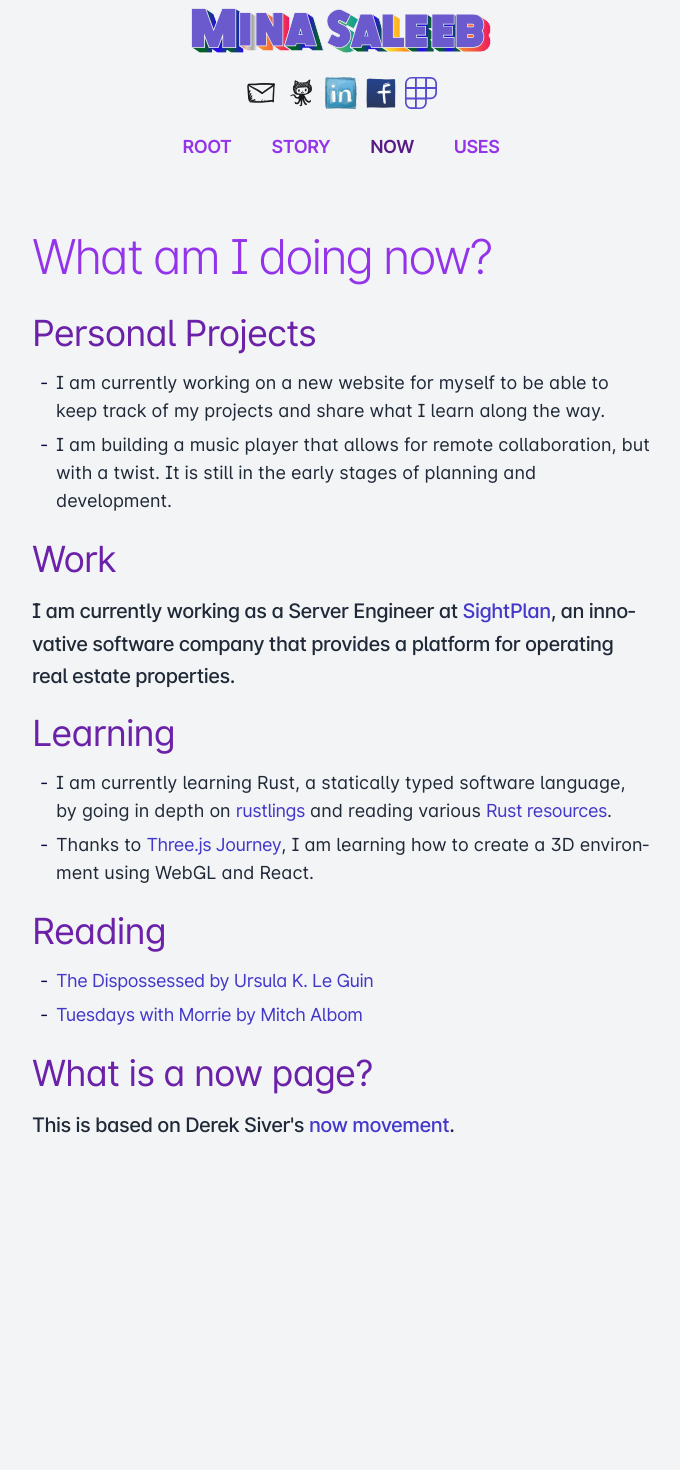
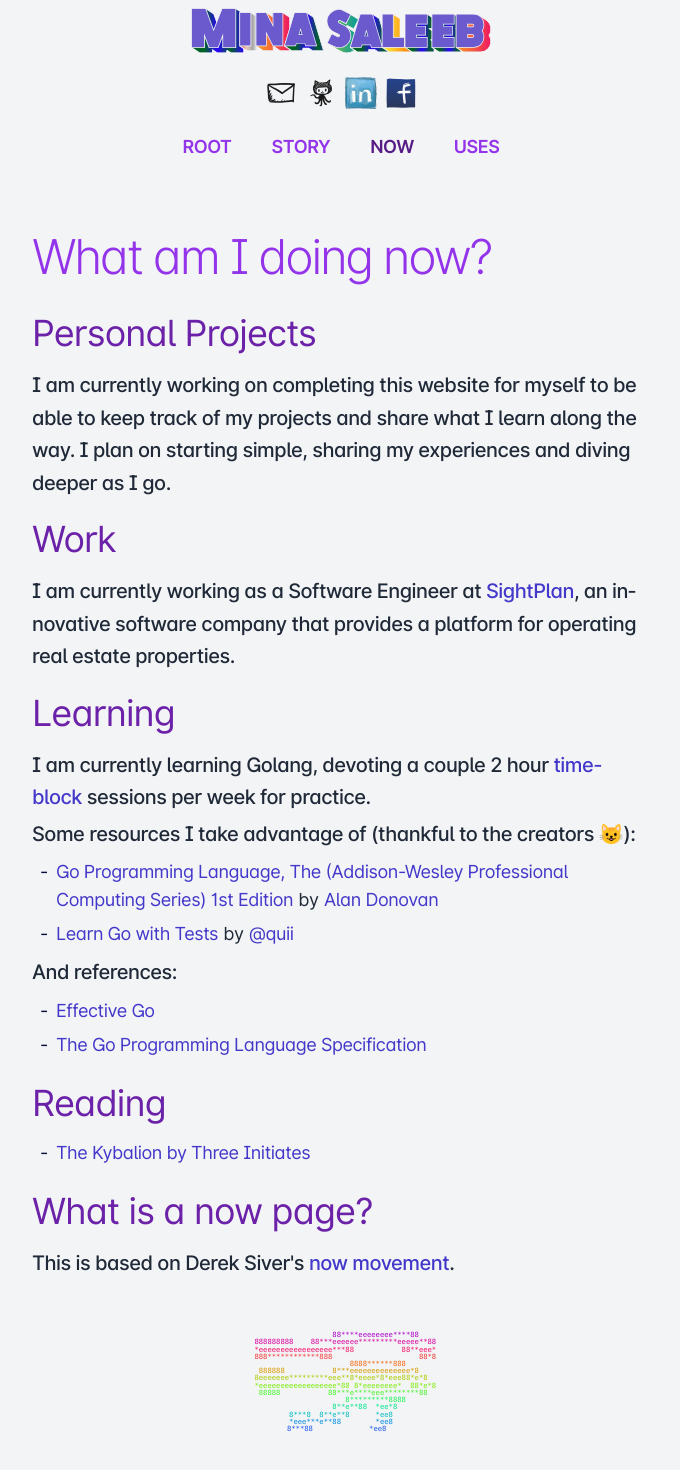
Before and after one commit to saleebm/copt-dev, a Next.js app: page /now in a window 1280 px wide. Shown: the part 24-1494 px from the top of the page, without its empty margins (299-979 px from the left). Before the commit the page ends 1201 px from the top, so only its background shows below. Built offline with nearby package versions, Linux system fonts and the light colour scheme.

Commit message:
feat: various maintenance tasks

```diff
--- a/components/Kitty/index.tsx
+++ b/components/Kitty/index.tsx
@@ -8,6 +8,7 @@ interface KittyProps {
 }
 
 export function KittyComponent({ meowData }: KittyProps) {
+  // fuck why did I over engineer a kitty component!?
   const [cat, setCat] = useState<CatData | null>(() =>
     // server side meow
     typeof meowData === 'object' ? meowData : null
@@ -50,12 +51,13 @@ export function KittyComponent({ meowData }: KittyProps) {
         <Image
           src={cat?.url ?? backupKitty}
           blurDataURL={backupKitty?.blurDataURL}
+          unoptimized
+          width={420}
           height={420}
-          width={420}
-          layout={'responsive'}
-          objectFit={'cover'}
-          unoptimized
           alt={'kitty'}
+          style={{
+            objectFit: 'contain'
+          }}
         />
       </div>
     ),
--- a/components/SocialLinks/index.tsx
+++ b/components/SocialLinks/index.tsx
@@ -5,19 +5,10 @@ import { useTheme } from 'next-themes'
 
 import { floatInOut } from 'utilities/animations/variants'
 import { transitionChildren } from 'utilities/animations/transitions'
-import {
-  facebookProfile,
-  githubProfile,
-  // instagramProfile,
-  linkedinProfile,
-  polyworkProfile
-  // twitterProfile
-} from 'config/social-profiles'
+import { facebookProfile, githubProfile, linkedinProfile } from 'config/social-profiles'
 import emailIcon from 'public/static/images/brands/email.png'
 import emailIconDark from 'public/static/images/brands/email-dark.png'
 import linkedinIcon from 'public/static/images/brands/linkedin.png'
-// import twitterIcon from 'public/static/images/brands/twitter.png'
-// import instagramIcon from 'public/static/images/brands/instagram.png'
 import githubIcon from 'public/static/images/brands/github.png'
 import githubIconDark from 'public/static/images/brands/github-dark.png'
 import facebookIcon from 'public/static/images/brands/facebook.png'
@@ -61,23 +52,6 @@ const SocialLinks = () => {
       <SocialLinkWrapper name='Facebook' href={facebookProfile}>
         <Image src={facebookIcon} alt='facebook' />
       </SocialLinkWrapper>
-      {/* <SocialLinkWrapper name='Instagram' href={instagramProfile}>
-        <Image src={instagramIcon} alt='instagram' />
-      </SocialLinkWrapper>
-      <SocialLinkWrapper name='Twitter' href={twitterProfile}>
-        <Image src={twitterIcon} alt='twitter' />
-      </SocialLinkWrapper> */}
-      <SocialLinkWrapper name='Polywork' href={polyworkProfile}>
-        <svg
-          className='fill-current'
-          role='img'
-          viewBox='0 0 24 24'
-          xmlns='http://www.w3.org/2000/svg'
-        >
-          <title>Polywork</title>
-          <path d='M19.125 0H4.875A4.865 4.865 0 0 0 0 4.875v14.25C0 21.825 2.175 24 4.875 24h6.6c2.7 0 4.875-2.175 4.875-4.875V16.65h2.775c2.7 0 4.875-2.175 4.875-4.875v-6.9C24 2.175 21.825 0 19.125 0zM16.5 1.275h2.625a3.6 3.6 0 0 1 3.6 3.6v2.7H16.5v-6.3zM15.075 9v6.45H8.85V9h6.225zM8.85 1.2h6.225v6.375H8.85V1.2zM1.275 4.8a3.6 3.6 0 0 1 3.6-3.6H7.5v6.375H1.275V4.8zM7.5 9v6.45H1.2V9h6.3zm0 13.725H4.8a3.6 3.6 0 0 1-3.6-3.6V16.8h6.3v5.925zm7.575-3.525a3.6 3.6 0 0 1-3.6 3.6H8.85v-5.925h6.225V19.2zm7.65-7.35a3.6 3.6 0 0 1-3.6 3.6H16.5V9h6.225v2.85z' />
-        </svg>
-      </SocialLinkWrapper>
     </motion.div>
   )
 }
--- a/lib/cats/index.ts
+++ b/lib/cats/index.ts
@@ -5,12 +5,11 @@ export async function fetchKitty() {
   if (!process.env.CAT_API_KEY) {
     throw new Error('CAT_API_KEY is not set')
   }
-  let catData = await fetch(
+  const catData = await fetch(
     `https://api.thecatapi.com/v1/images/search?size=full&api_key=${process.env.CAT_API_KEY}`,
     {
       mode: 'cors'
     }
-  )
-  catData = await catData.json()
+  ).then(d => d.json());
   return Array.isArray(catData) ? (catData[0] as CatData) : null
 }
--- a/pages/api/v1/apple/notifications.ts
+++ b/pages/api/v1/apple/notifications.ts
@@ -1,6 +1,7 @@
 import { NextApiRequest, NextApiResponse } from 'next'
 
 export default function AppleNotificationHandler(req: NextApiRequest, _: NextApiResponse, res: NextApiResponse) {
-  console.error(req?.body)
+  console.error('Apple notification handler: ', req?.body)
+  // used for Apple's server to send webhooks
   return res.status(200)
 }
--- a/pages/now.tsx
+++ b/pages/now.tsx
@@ -4,6 +4,7 @@ import { transitionChildren } from 'utilities/animations/transitions'
 import { floatLeft } from 'utilities/animations/variants'
 
 import { Head } from 'components/Head'
+import { Eye } from '../components/Ascii/eye'
 
 export default function NowPage() {
   // make sure to put last updated date visible on this page
@@ -18,21 +19,16 @@ export default function NowPage() {
             </motion.h1>
             <motion.div variants={floatLeft} transition={transitionChildren}>
               <h2>Personal Projects</h2>
-              <ul>
-                <li>
-                  I am currently working on a new website for myself to be able to keep track of my
-                  projects and share what I learn along the way.
-                </li>
-                <li>
-                  I am building a music player that allows for remote collaboration, but with a
-                  twist. It is still in the early stages of planning and development.
-                </li>
-              </ul>
+              <p className='lead'>
+                I am currently working on completing this website for myself to be able to keep
+                track of my projects and share what I learn along the way. I plan on starting
+                simple, sharing my experiences and diving deeper as I go.
+              </p>
             </motion.div>
             <motion.div variants={floatLeft} transition={transitionChildren}>
               <h2>Work</h2>
               <p className='lead'>
-                I am currently working as a Server Engineer at{' '}
+                I am currently working as a Software Engineer at{' '}
                 <a href='https://www.sightplan.com/' target='_blank' rel='noopener noreferrer'>
                   SightPlan
                 </a>
@@ -42,29 +38,64 @@ export default function NowPage() {
             </motion.div>
             <motion.div variants={floatLeft} transition={transitionChildren}>
               <h2>Learning</h2>
+              <p className='lead'>
+                I am currently learning Golang, devoting a couple 2 hour{' '}
+                <a
+                  href={'https://www.timeblockplanner.com/'}
+                  target='_blank'
+                  rel='noopener noreferrer'
+                >
+                  time-block
+                </a>{' '}
+                sessions per week for practice.
+              </p>
+              <p className={'lead'}>
+                Some resources I take advantage of (thankful to the creators 😺):
+              </p>
               <ul>
                 <li>
-                  I am currently learning Rust, a statically typed software language, by going in
-                  depth on{' '}
-                  <a target='_blank' href='https://github.com/rust-lang/rustlings' rel='noreferrer'>
-                    rustlings
+                  <a
+                    href='https://www.amazon.com/Programming-Language-Addison-Wesley-Professional-Computing/dp/0134190440/'
+                    target='_blank'
+                    rel='noopener noreferrer'
+                  >
+                    Go Programming Language, The (Addison-Wesley Professional Computing Series) 1st
+                    Edition
                   </a>{' '}
-                  and reading various{' '}
-                  <a
-                    target='_blank'
-                    href='https://lborb.github.io/book/title-page.html'
-                    rel='noreferrer'
-                  >
-                    Rust resources
+                  by{' '}
+                  <a href='https://github.com/adonovan' target='_blank' rel='noopener noreferrer'>
+                    Alan Donovan
                   </a>
-                  .
                 </li>
                 <li>
-                  Thanks to{' '}
-                  <a target='_blank' href='https://threejs-journey.com' rel='noreferrer'>
-                    Three.js Journey
+                  <a
+                    href='https://quii.gitbook.io/learn-go-with-tests'
+                    target='_blank'
+                    rel='noopener noreferrer'
+                  >
+                    Learn Go with Tests
+                  </a>{' '}
+                  by{' '}
+                  <a href='https://twitter.com/quii' target='_blank' rel='noopener noreferrer'>
+                    @quii
                   </a>
-                  , I am learning how to create a 3D environment using WebGL and React.
+                </li>
+              </ul>
+              <p className={'lead'}>And references:</p>
+              <ul>
+                <li>
+                  <a
+                    href='https://go.dev/doc/effective_go'
+                    target='_blank'
+                    rel='noopener noreferrer'
+                  >
+                    Effective Go
+                  </a>
+                </li>
+                <li>
+                  <a href='https://go.dev/ref/spec' target='_blank' rel='noopener noreferrer'>
+                    The Go Programming Language Specification
+                  </a>
                 </li>
               </ul>
             </motion.div>
@@ -72,23 +103,8 @@ export default function NowPage() {
               <h2>Reading</h2>
               <ul>
                 <li>
-                  <a
-                    title='See this book on goodreads'
-                    href='https://www.goodreads.com/book/show/13651.The_Dispossessed'
-                    rel='noopener noreferrer'
-                    target='_blank'
-                  >
-                    The Dispossessed by Ursula K. Le Guin
-                  </a>
-                </li>
-                <li>
-                  <a
-                    title='See this book on goodreads'
-                    href='https://www.goodreads.com/book/show/6900.Tuesdays_with_Morrie'
-                    rel='noopener noreferrer'
-                    target='_blank'
-                  >
-                    Tuesdays with Morrie by Mitch Albom
+                  <a href='https://www.sacred-texts.com/eso/kyb/index.htm' target='_blank' rel='noopener noreferrer'>
+                    The Kybalion by Three Initiates
                   </a>
                 </li>
               </ul>
@@ -104,6 +120,13 @@ export default function NowPage() {
               </motion.p>
             </motion.div>
           </article>
+          <motion.div
+            transition={transitionChildren}
+            variants={floatLeft}
+            className='relative block py-4 w-full'
+          >
+            <Eye />
+          </motion.div>
         </section>
       </div>
     </>
--- a/pages/portfolio.tsx
+++ /dev/null
@@ -1,14 +0,0 @@
-import { NextSeo } from 'next-seo'
-
-export default function Portfolio() {
-  // todo: add projects, update seo, use nested routes for each project
-  return (
-    <>
-      <NextSeo title='Portfolio' description='todo' noindex nofollow />
-      <div>
-        <h1>Portfolio</h1>
-        <p>some work I&apos;ve been responsible for...</p>
-      </div>
-    </>
-  )
-}
--- a/pages/uses.tsx
+++ b/pages/uses.tsx
@@ -4,6 +4,7 @@ import { transitionChildren } from 'utilities/animations/transitions'
 import { floatIn, floatLeft } from 'utilities/animations/variants'
 
 import { Head } from 'components/Head'
+import { Eye } from '../components/Ascii/eye'
 
 export default function UsesPage() {
   return (
@@ -160,6 +161,13 @@ export default function UsesPage() {
                 </li>
               </motion.ul>
             </section>
+            <motion.div
+              transition={transitionChildren}
+              variants={floatLeft}
+              className='relative block py-4 w-full'
+            >
+              <Eye />
+            </motion.div>
           </div>
         </div>
       </div>
--- a/styles/tailwind/_layers.scss
+++ b/styles/tailwind/_layers.scss
@@ -148,6 +148,8 @@
 
   .image-wrapper {
     @apply relative block w-full max-w-full mx-auto;
+    height: 420px;
+    width: 420px;
   }
 
   // buttons
```
Also changed, not shown: pages/404.tsx (+9 -1 lines), pages/story.tsx (+17 -3 lines), .todos.json.
